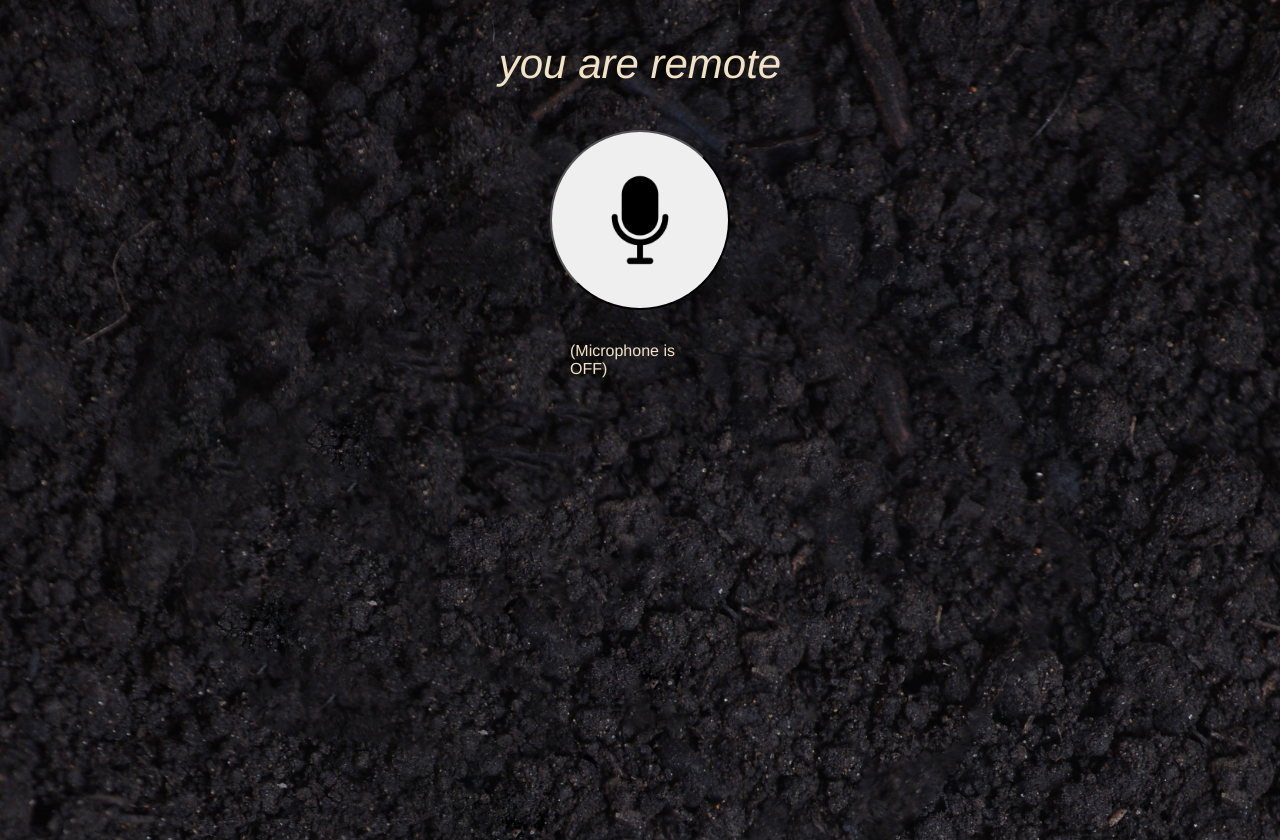
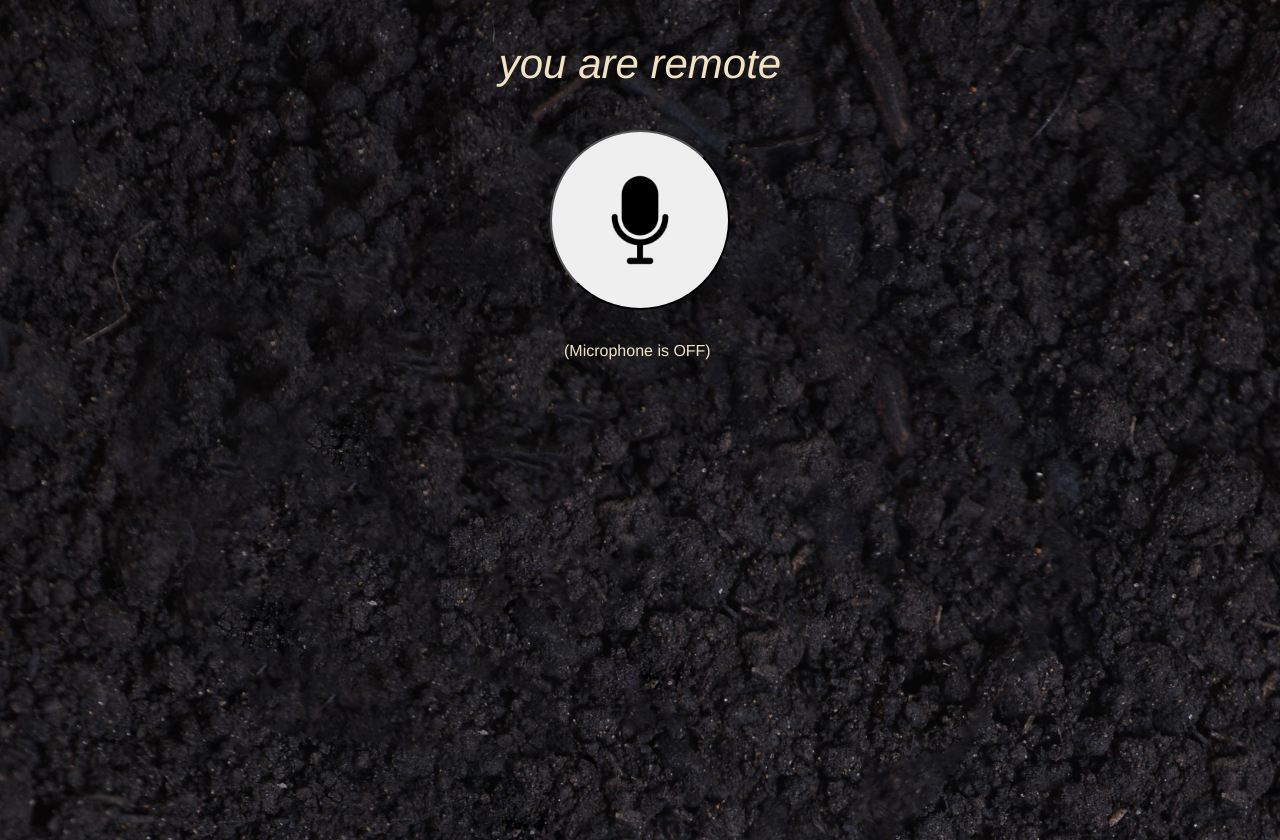
Before and after one commit to OB-0ne/Conduit_RhizomeMusic, a Flask app: page / in a window 1280 px wide. Run offline with Flask 2, Linux system fonts and the light colour scheme; some libraries are stand-ins or nearby versions.

Commit message:
updated MicInfoUI

```diff
--- a/static/main.css
+++ b/static/main.css
@@ -34,7 +34,7 @@ body{
 
 #MicInfo{
     margin: auto;
-    width: 140px;
+    width: 152px;
     font-size: 16px;
 }
 
```
